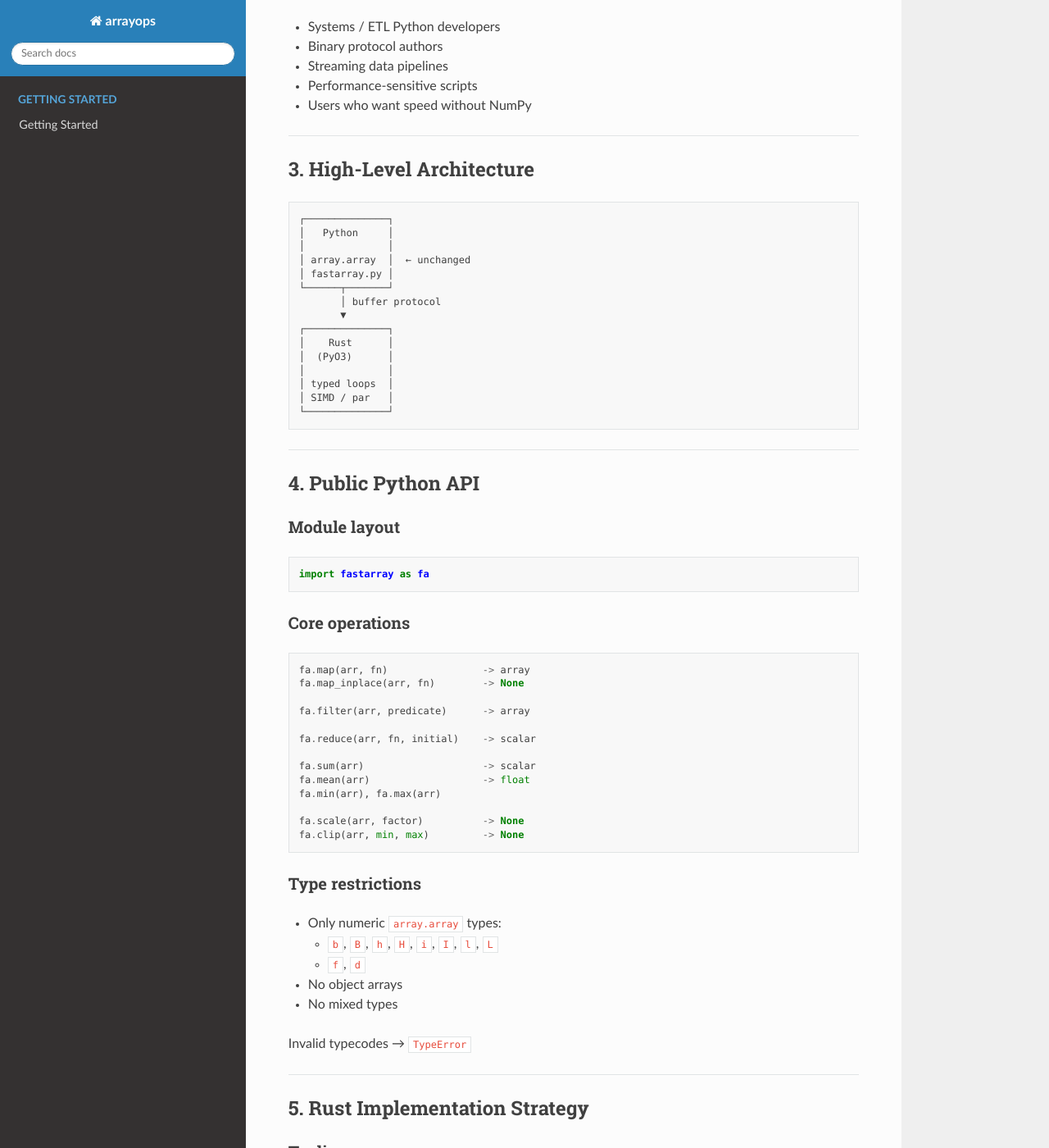
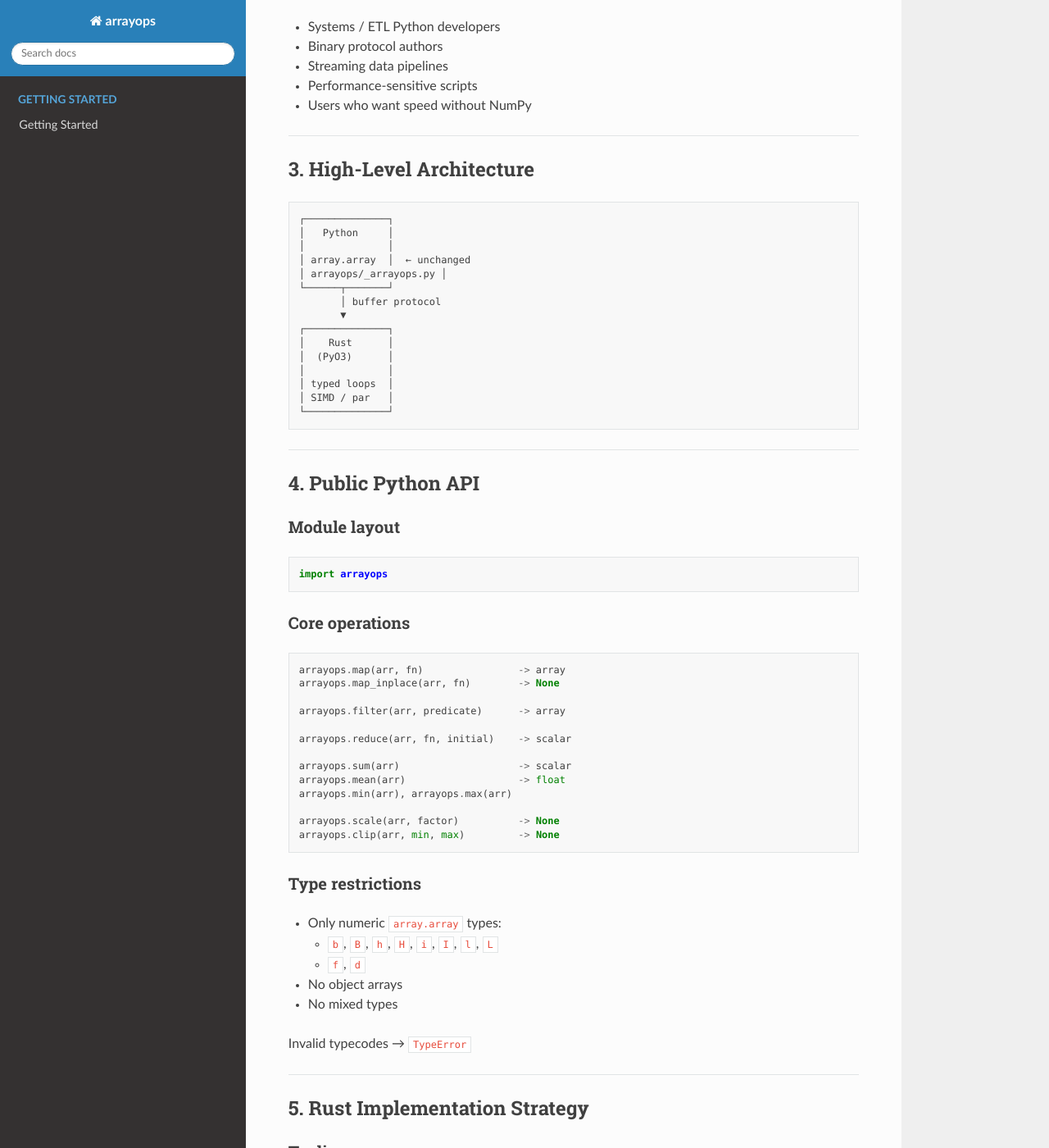
Before and after one commit to eddiethedean/arrayops, a Sphinx documentation site: the page built from docs/design.md, in a window 1280 px wide and 1400 px high, scrolled down 1150 px. Shown: the whole window at 82% size. Built offline with Sphinx 7.4.7 and the Read the Docs theme 3.1.0, drawn with Linux system fonts in a browser that asks for light colours; some of the changed text lies outside the part shown.

Commit message:
docs: replace fastarray references with arrayops
- Update module name in design document
- Replace all fastarray/fa references with arrayops
- Update import statements and function call examples

````diff
--- a/docs/design.md
+++ b/docs/design.md
@@ -53,7 +53,7 @@ Create a lightweight Rust extension that:
 │   Python     │
 │              │
 │ array.array  │  ← unchanged
-│ fastarray.py │
+│ arrayops/_arrayops.py │
 └──────┬───────┘
        │ buffer protocol
        ▼
@@ -73,25 +73,25 @@ Create a lightweight Rust extension that:
 ### Module layout
 
 ```python
-import fastarray as fa
+import arrayops
 ```
 
 ### Core operations
 
 ```
-fa.map(arr, fn)                -> array
-fa.map_inplace(arr, fn)        -> None
+arrayops.map(arr, fn)                -> array
+arrayops.map_inplace(arr, fn)        -> None
 
-fa.filter(arr, predicate)      -> array
+arrayops.filter(arr, predicate)      -> array
 
-fa.reduce(arr, fn, initial)    -> scalar
+arrayops.reduce(arr, fn, initial)    -> scalar
 
-fa.sum(arr)                    -> scalar
-fa.mean(arr)                   -> float
-fa.min(arr), fa.max(arr)
+arrayops.sum(arr)                    -> scalar
+arrayops.mean(arr)                   -> float
+arrayops.min(arr), arrayops.max(arr)
 
-fa.scale(arr, factor)          -> None
-fa.clip(arr, min, max)         -> None
+arrayops.scale(arr, factor)          -> None
+arrayops.clip(arr, min, max)         -> None
 ```
 
 ### Type restrictions
@@ -150,8 +150,8 @@ Each kernel is monomorphized → fast loops.
 #### A. Fast path (no Python calls)
 
 ```python
-fa.scale(arr, 1.5)
-fa.sum(arr)
+arrayops.scale(arr, 1.5)
+arrayops.sum(arr)
 ```
 
 - Pure Rust loop
@@ -161,7 +161,7 @@ fa.sum(arr)
 #### B. Callback path (slower, flexible)
 
 ```python
-fa.map(arr, lambda x: x * x)
+arrayops.map(arr, lambda x: x * x)
 ```
 
 - GIL held
@@ -180,7 +180,7 @@ fa.map(arr, lambda x: x * x)
 
 ## 8. Performance Characteristics
 
-| Operation | Python list | array.array | fastarray |
+| Operation | Python list | array.array | arrayops |
 |-----------|-------------|-------------|-----------|
 | Iteration | Fast | Slower | ❌ (avoid) |
 | Sum | Slow | Slow | 🚀 |
@@ -266,7 +266,7 @@ maturin publish
 
 ## 15. Summary
 
-fastarray would:
+arrayops would:
 - Fill a real gap between `array.array` and NumPy
 - Leverage Rust for safety + speed
 - Enable high-performance numeric scripts with zero dependencies
````
